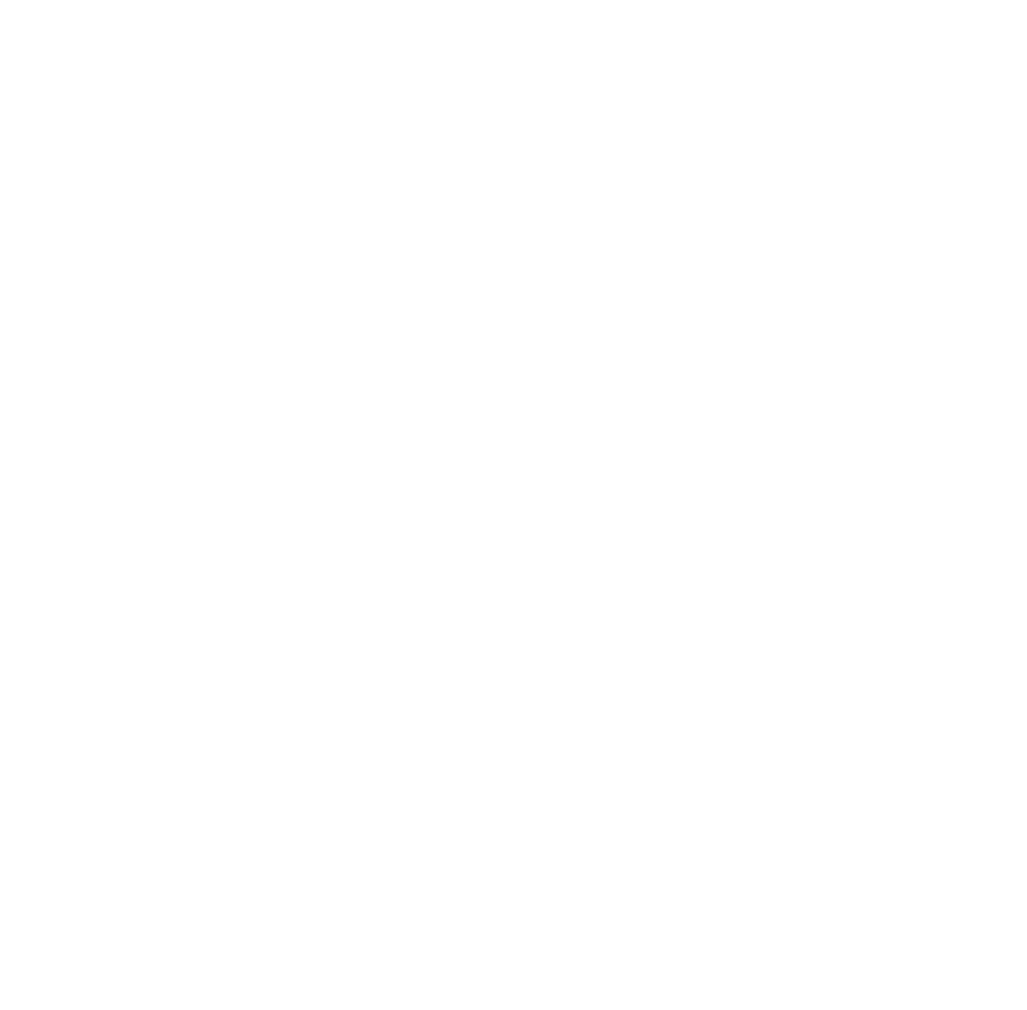
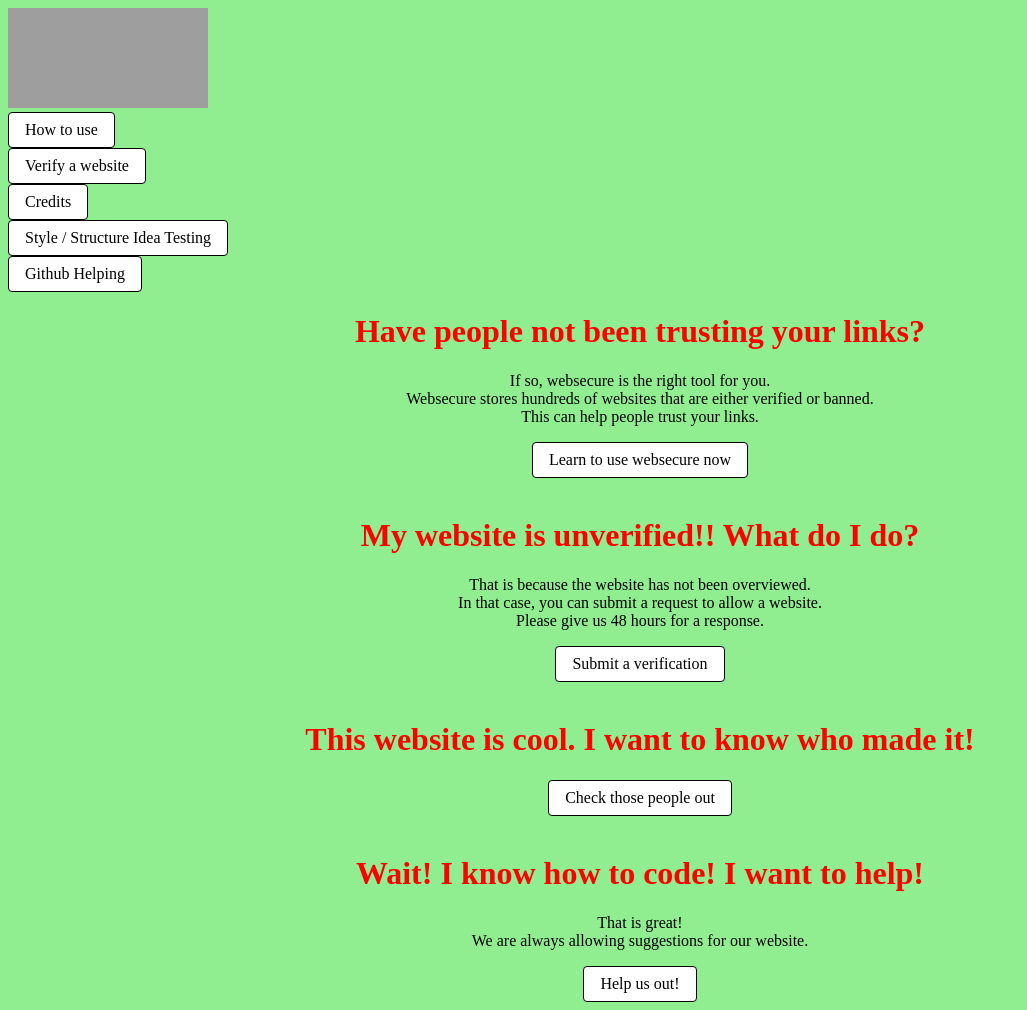
Before and after one commit to pichuhat/websecure, a plain HTML site: page index.html in a window 1280 px wide. Shown: the whole page, without its empty margins (0-1027 px from the left). Before the commit the page ends 800 px from the top, so only its background shows below. Drawn offline with Linux system fonts and the light colour scheme; grey boxes are pictures that could not be loaded.

Commit message:
Add index.html
I forgot the main page LOL

```diff
--- a/index.html
+++ b/index.html
@@ -1 +1,78 @@
-<! coming soon! >
+<!DOCTYPE html>
+<html lang="en">
+  <head>
+    <link rel="shortcut icon" type="image/jpg" href="https://cdn.glitch.me/18d86db0-0198-4659-b327-ed247dd0c6c2/Websecure(1).png?v=1640814389607"/>
+
+    <title>websecure - developed by grilledcheeseburrito</title>
+
+    <link rel="stylesheet" href="/style.css" />
+  </head>
+  <body>
+<img src="https://cdn.glitch.me/18d86db0-0198-4659-b327-ed247dd0c6c2%2FWeb.png?v=1639349741556" width="200" height="100">
+<br>
+<button onclick="window.location='/howtouse.html'">How to use</button>
+<br>
+<button onclick="window.location='https://scratch.mit.edu/studios/30850990'">Verify a website</button>
+<br>
+<button onclick="window.location='/credits.html'">Credits</button>
+<br>
+<button onclick="window.location='/ideatesting.html'">Style / Structure Idea Testing</button>
+<br>
+<button onclick="window.location='/githubaccess.html'">Github Helping</button>
+
+<center>
+  <p id="notrustlinks">
+  <h1>
+    Have people not been trusting your links?
+  </h1>
+  </p>
+
+  <p id="ntldesc">
+    If so, websecure is the right tool for you.
+    <br>
+   Websecure stores hundreds of websites that are either verified or banned.
+    <br>
+  This can help people trust your links.
+  </p>
+  <button onclick="window.location='/howtouse.html'">Learn to use websecure now</button>
+  <br>
+  <br>
+    <p>
+  <h1>
+    My website is unverified!! What do I do?
+  </h1>
+  </p>
+
+  <p>
+    That is because the website has not been overviewed.
+    <br>
+    In that case, you can submit a request to allow a website.
+    <br>
+    Please give us 48 hours for a response.
+  </p>
+  <button onclick="window.location='https://scratch.mit.edu/studios/30850990'">Submit a verification</button>
+  <br>
+  <br>
+     <p>
+  <h1>
+   This website is cool. I want to know who made it!
+  </h1>
+  </p>
+  <button onclick="window.location='/credits.html'">Check those people out</button>
+<br>
+<br>
+   <p>
+  <h1>
+    Wait! I know how to code! I want to help!
+  </h1>
+  </p>
+
+  <p>
+    That is great!
+    <br>
+    We are always allowing suggestions for our website.
+  </p>
+  <button onclick="window.location='/githubaccess.html'">Help us out!</button>
+</center>
+  </body>
+</html>
```
